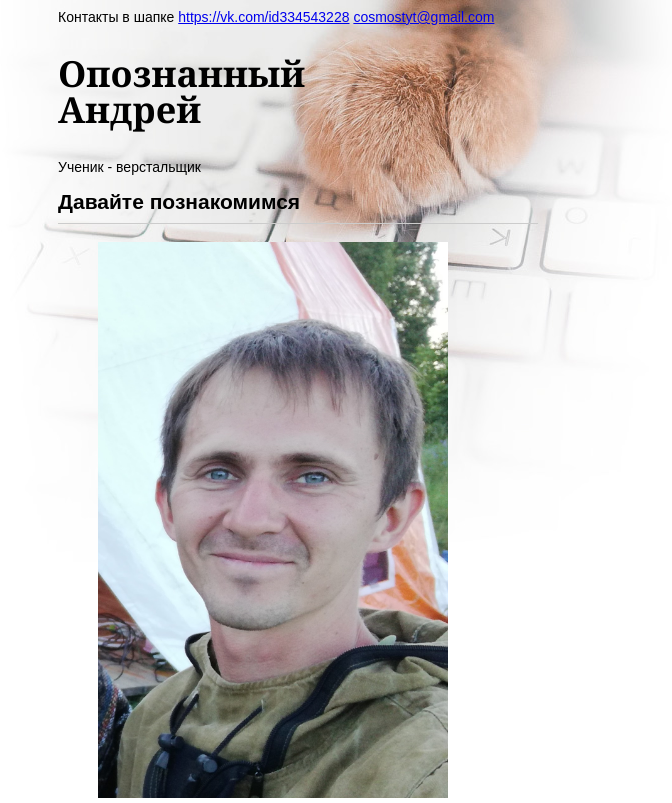
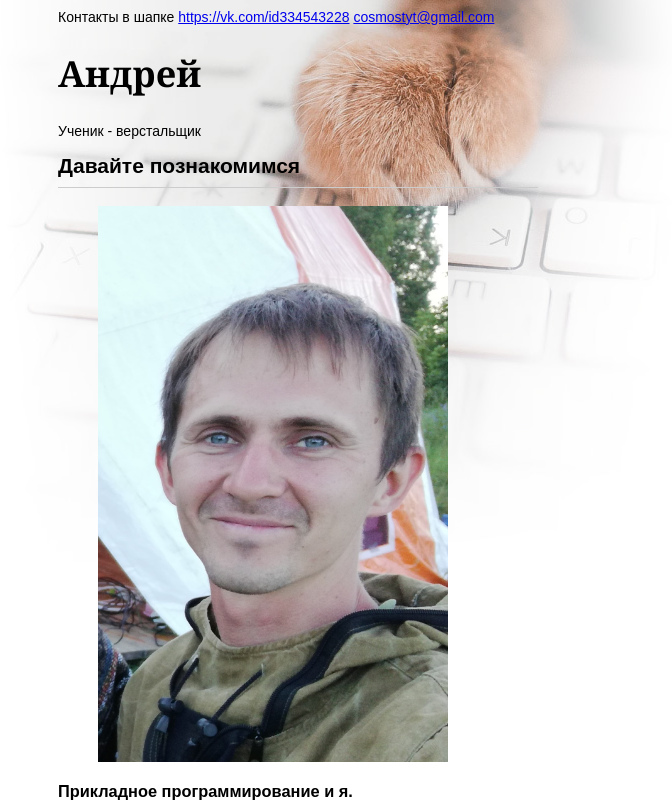
Before and after one commit to Tagenic/portfolio, a plain HTML site: page index.html in a window 1280 px wide. Shown: the top 803 px of the page, without its empty margins (342-1014 px from the left). Drawn offline with Linux system fonts and the light colour scheme; files that its build step writes are made by us from their sources; files whose address does not match are found by name.

Commit message:
Update index.html

```diff
--- a/index.html
+++ b/index.html
@@ -18,7 +18,7 @@
 
     <section class="hero-image">
       <div class="container">
-        <h1 class="heading">Опознанный Андрей</h1>
+        <h1 class="heading">Андрей</h1>
         <p>Ученик - верстальщик</p>
       </div>
     </section>
```
